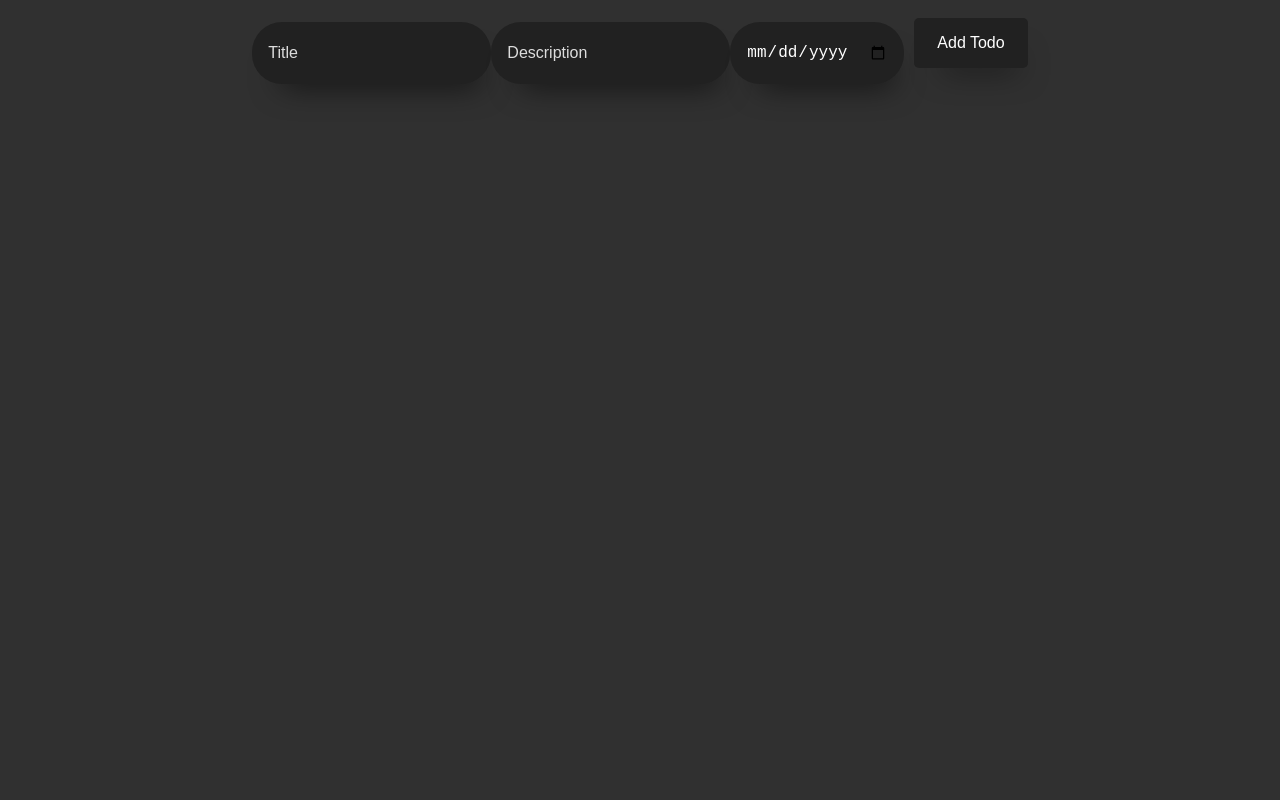
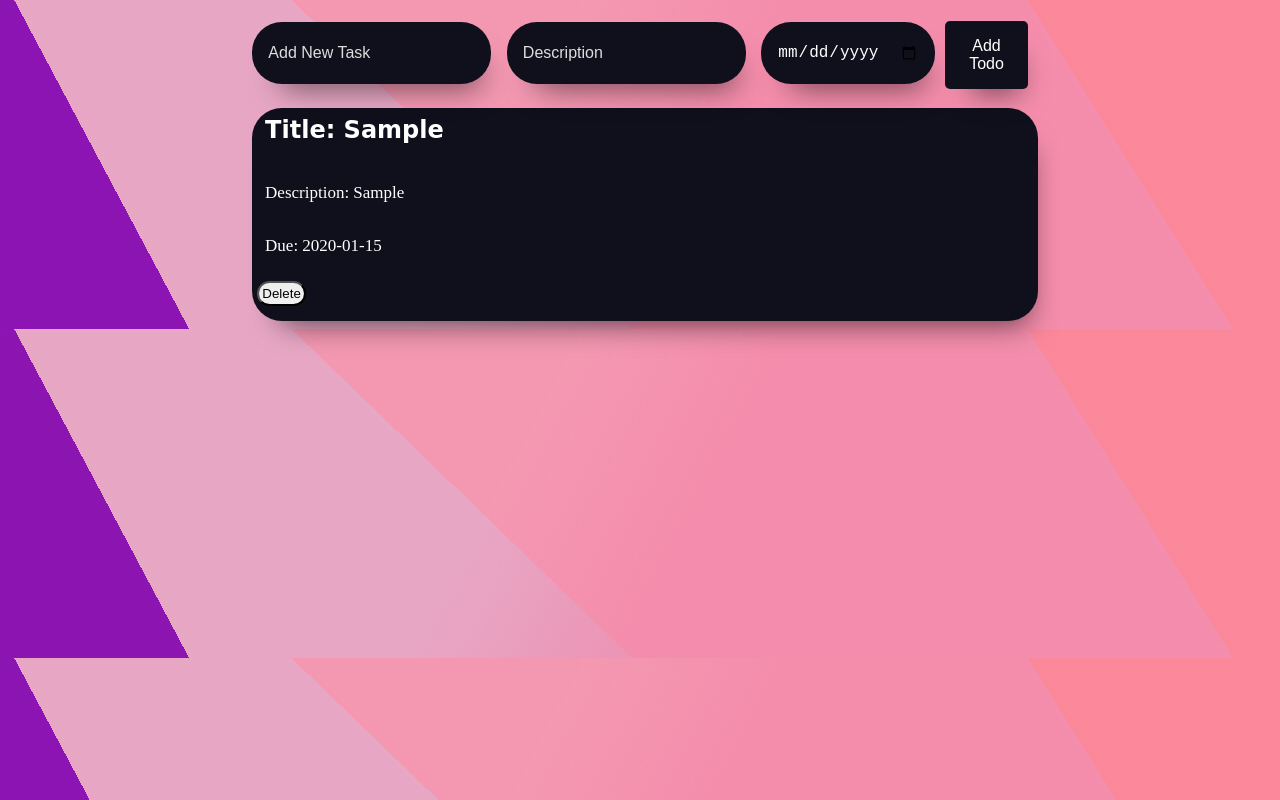
Before and after one commit to Siwani-tech/task-tracker, a website built with webpack: page dist/index.html in a window 1280 px wide. Both pictures are taken after typing "Sample", "Sample", "2020-01-15" into the empty fields and a click on the button "Add Todo". Built offline with nearby package versions, Linux system fonts and the light colour scheme.

Commit message:
feat: Update TODO list project

```diff
--- a/src/index.js
+++ b/src/index.js
@@ -1,29 +1,7 @@
-// import createForm from './module/form';
-// import setupFormValidation from './module/render';
-// import { getTodos } from './module/todoStorage';
-// import renderTodo from './module/render';
-
-
-// const formContainer = document.getElementById('formContainer');
-// const todoListContainer = document.getElementById('todoListContainer');
-
-// const form = createForm();
-// formContainer.appendChild(form);
-
-// setupFormValidation(form, todoListContainer);
-
-// // Initial load of todos
-// const todos = getTodos();
-// todos.forEach(todo => {
-//     renderTodo(todo, todoListContainer);
-// });
-
-// index.js
-// index.js
 import createForm from './module/form';
 import setupFormValidation from './module/render';
-import { getTodos } from './module/todoStorage';
-import renderTodo from './module/render';
+import { getTodos, loadTodosFromLocalStorage } from './module/todoStorage';
+import { renderTodo } from './module/renderTodo';
 
 const formContainer = document.getElementById('formContainer');
 const todoListContainer = document.getElementById('todoListContainer');
@@ -33,9 +11,9 @@ formContainer.appendChild(form);
 
 setupFormValidation(form, todoListContainer);
 
-// Initial load of todos
+// Load todos from local storage and render them
+loadTodosFromLocalStorage();
 const todos = getTodos();
 todos.forEach(todo => {
     renderTodo(todo, todoListContainer);
 });
-// Pass the todoListContainer
--- a/src/module/form.js
+++ b/src/module/form.js
@@ -1,7 +1,4 @@
-// Get the root element where you want to render your app
 
-
-// Create the input form
 
 
 const createForm=()=>{
@@ -11,28 +8,32 @@ inputForm.classList.add('inputForm');
 // Create input fields for todo details
  const titleInput = document.createElement('input');
 titleInput.setAttribute('type', 'text');
-titleInput.setAttribute('placeholder', 'Title');
+titleInput.setAttribute('placeholder', 'Add New Task');
+titleInput.setAttribute('name', 'title');
 titleInput.classList.add('inputForm');
 
 const descriptionInput = document.createElement('input');
 descriptionInput.setAttribute('type', 'text');
 descriptionInput.setAttribute('placeholder', 'Description');
+descriptionInput.setAttribute('name', 'description');
 descriptionInput.classList.add('inputForm');
 
  const dueDateInput = document.createElement('input');
 dueDateInput.setAttribute('type', 'date');
+dueDateInput.setAttribute('name', 'dueDate');
 dueDateInput.classList.add('inputForm');
 
  const addButton = document.createElement('button');
+ addButton.classList.add('add');
 addButton.textContent = 'Add Todo';
 
-// Append input fields and button to the form
+
 inputForm.appendChild(titleInput);
 inputForm.appendChild(descriptionInput);
 inputForm.appendChild(dueDateInput);
 inputForm.appendChild(addButton);
 
-// Append the input form to the root element
+
 document.body.appendChild(inputForm);
 
 return inputForm;
--- a/src/module/render.js
+++ b/src/module/render.js
@@ -1,33 +1,6 @@
 import { addTodo, deleteTodo } from './todoStorage';
 
-export function renderTodo(todo, container) {
-    const todoItem = document.createElement('div');
-    todoItem.classList.add('todo-item');
-
-    const titleElement = document.createElement('h3');
-    titleElement.textContent = todo.title;
-
-    const descriptionElement = document.createElement('p');
-    descriptionElement.textContent = todo.description;
-
-    const dueDateElement = document.createElement('p');
-    dueDateElement.textContent = `Due: ${todo.dueDate}`;
-
-    // Create a delete button for each todo
-    const deleteButton = document.createElement('button');
-    deleteButton.textContent = 'Delete';
-    deleteButton.addEventListener('click', () => {
-        deleteTodo(todo.id);
-        container.removeChild(todoItem);
-    });
-
-    todoItem.appendChild(titleElement);
-    todoItem.appendChild(descriptionElement);
-    todoItem.appendChild(dueDateElement);
-    todoItem.appendChild(deleteButton);
-
-    container.appendChild(todoItem);
-}
+import { renderTodo } from './renderTodo';
 
 const setupFormValidation = (form, todoListContainer) => {
     form.addEventListener('submit', (event) => {
--- /dev/null
+++ b/src/module/renderTodo.js
@@ -0,0 +1,30 @@
+import { addTodo, deleteTodo } from './todoStorage';
+
+export function renderTodo(todo, container) {
+    const todoItem = document.createElement('div');
+    todoItem.classList.add('todo-item');
+
+    const titleElement = document.createElement('h3');
+    titleElement.textContent = `Title: ${todo.title}`;
+
+    const descriptionElement = document.createElement('p');
+    descriptionElement.textContent = `Description: ${todo.description}`;
+
+    const dueDateElement = document.createElement('p');
+    dueDateElement.textContent = `Due: ${todo.dueDate}`;
+
+
+    const deleteButton = document.createElement('button');
+    deleteButton.textContent = 'Delete';
+    deleteButton.addEventListener('click', () => {
+        deleteTodo(todo.id);
+        container.removeChild(todoItem);
+    });
+
+    todoItem.appendChild(titleElement);
+    todoItem.appendChild(descriptionElement);
+    todoItem.appendChild(dueDateElement);
+    todoItem.appendChild(deleteButton);
+
+    container.appendChild(todoItem);
+}
--- a/src/module/todoStorage.js
+++ b/src/module/todoStorage.js
@@ -3,19 +3,24 @@
 let todos = [];
 
 const addTodo = (title, description, dueDate) => {
+  console.log('Adding todo:', title, description, dueDate)
   const newTodo = {
     title,
     description,
     dueDate,
-    id: Date.now(), // You can use a library like uuid for more reliable IDs
+    id: Date.now(),
   };
+  console.log('New todo object:', newTodo);
+
   todos.push(newTodo);
   saveTodosToLocalStorage();
+  return newTodo;
 };
 
 const deleteTodo = (id) => {
   todos = todos.filter((todo) => todo.id !== id);
   saveTodosToLocalStorage();
+
 };
 
 const getTodos = () => {
```
Also changed, not shown: dist/css/style.css, dist/index.html, dist/main.js.
